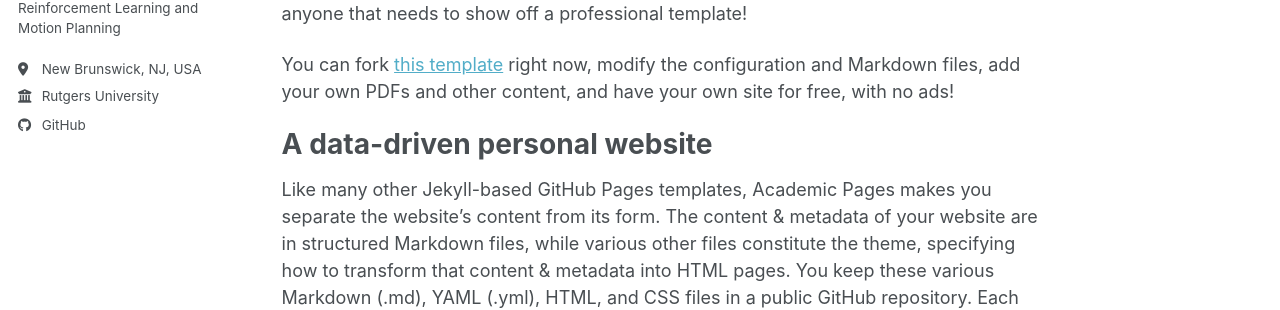
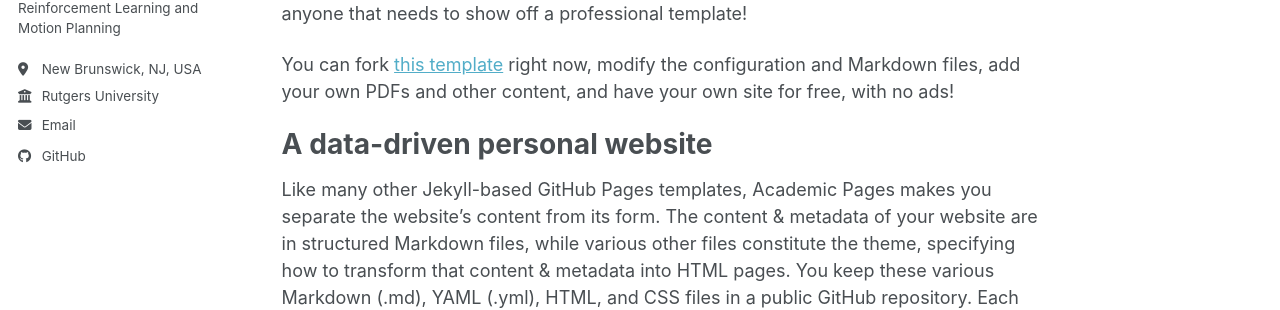
Before and after one commit to Ra1ncn/Ra1ncn.github.io, a Jekyll site: the page built from _pages/about.md, in a window 1280 px wide. Shown: the part 360-670 px from the top of the page. Built offline with Jekyll 4.4.1, drawn with Linux system fonts in a browser that asks for light colours; a style sheet for code colours, icons or effects is not loaded.

Commit message:
Revert "Update the name of email"
This reverts commit 4d7cb5ad097b28e9ce81b09f5f0691e69b786ba4.

```diff
--- a/_config.yml
+++ b/_config.yml
@@ -30,7 +30,7 @@ author:
   location         : "New Brunswick, NJ, USA"
   employer         : "Rutgers University"
   uri              : # URL
-  xiyu.ke@rutgers.edu           : "xiyu.ke@rutgers.edu"
+  email            : "xiyu.ke@rutgers.edu"
 
   # Academic websites
   academia         : # URL
```
